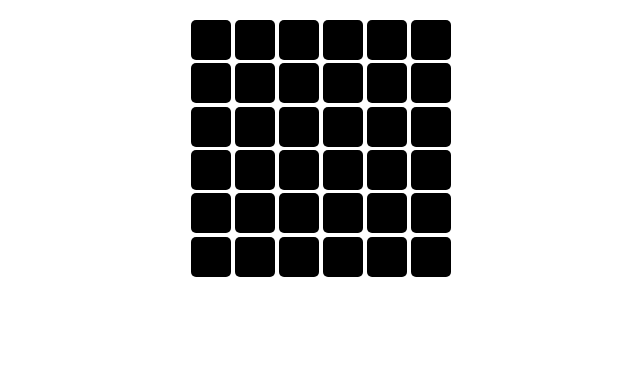
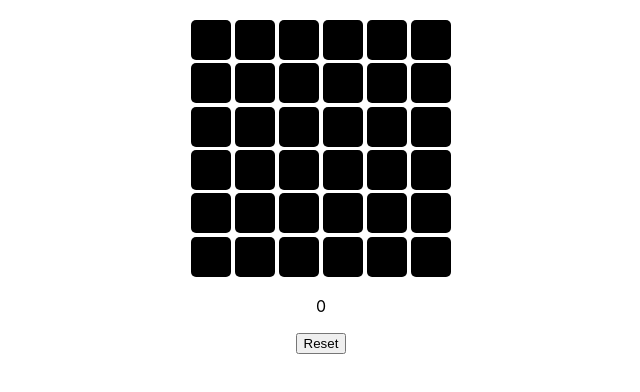
Before and after one commit to Hanskyi/lesson-54, a React (Create React App) app: page / in a window 1280 px wide. Shown: the top 392 px of the page, without its empty margins (319-959 px from the left). Built offline with nearby package versions, Linux system fonts and the light colour scheme.

Commit message:
create button reset and transfer to components

```diff
--- a/src/App.css
+++ b/src/App.css
@@ -1,4 +1,8 @@
 .App {
+text-align: center;
+}
+
+.container {
   text-align: center;
   display: flex;
   margin: 20px auto 0;
@@ -13,12 +17,24 @@
   width: 40px;
   height: 40px;
   border-radius: 5px;
+  display: flex;
 }
 
 .card-open {
   opacity: 0.5;
-  /*background-color: black;*/
   width: 40px;
   height: 40px;
   border-radius: 5px;
 }
+
+.span {
+  width: 10px;
+  height: 10px;
+  background-color: white;
+  margin: auto;
+  display: none;
+}
+
+.span-true {
+  display: block;
+}
--- a/src/App.tsx
+++ b/src/App.tsx
@@ -1,51 +1,58 @@
 import React, {useState} from 'react';
 import {nanoid} from "nanoid";
-import Card from "./components/Card/Card";
+import Cards from "./components/Card/Cards";
+import {IItemType} from "./types.d";
+import Counter from "./components/Counter/Counter";
+import Reset from "./components/Reset/Reset";
 import './App.css';
 
 function App() {
 
     const createItems = () => {
-        const items: { hasItem: boolean, clicked: boolean, id: string, class: string}[] = []
+        const items: IItemType[] = [];
         for (let i = 0; i < 36; i++) {
-            items.push({hasItem: false, clicked: false, id: nanoid(7), class: 'card'})
+            items.push({hasItem: false, clicked: false, id: nanoid(7), class: 'card', classSpan: 'span'});
         }
-
         const index = Math.floor(Math.random() * items.length);
         items[index].hasItem = true;
         return items;
-    }
+    };
 
     const [items, setItems] = useState(createItems());
-
-
-    console.log(items);
-
+    const [number, setNumber] = useState({number: 0});
 
     const onClickItem = (id: string) => {
         const index = items.findIndex(item => item.id === id);
         const itemsCopy = [...items];
         const itemCopy = {...items[index]};
+
+        if (items[index].hasItem){
+            itemCopy.classSpan = 'span span-true';
+        }
         itemCopy.clicked = true;
         itemCopy.class = 'card card-open';
         itemsCopy[index] = itemCopy;
         setItems(itemsCopy);
+        if (!items[index].clicked){
+            const numberCopy = {...number};
+            numberCopy.number = numberCopy.number + 1;
+            setNumber(numberCopy);
+        }
+    };
 
-
-        console.log(items[index])
-    }
+    const buttonReset = () => {
+        setItems(createItems)
+        setNumber({number: 0})
+    };
 
     return (
         <div className="App">
-            {items.map(item => (
-                <Card
-                    key={item.id}
-                    onClickItem={() => onClickItem(item.id)}
-                    class = {item.class}
-                />
-            ))
-            }
-
+            <Cards
+                items = {items}
+                onClickItem ={onClickItem}
+            />
+            <Counter number={number}/>
+            <Reset buttonReset={() => buttonReset()}/>
         </div>
     );
 }
--- a/src/components/Card/Card.tsx
+++ b/src/components/Card/Card.tsx
@@ -1,15 +1,17 @@
 import React from 'react';
+import './Cards'
 
 interface IProps {
     onClickItem?: React.MouseEventHandler<HTMLDivElement>
     class?: string
+    spanClass?: string
 }
 const Card:React.FC<IProps> = (props) => {
 
     return (
         <div className={props.class} onClick={props.onClickItem}>
+            <span className={props.spanClass}></span>
         </div>
-
     );
 };
 
--- /dev/null
+++ b/src/components/Card/Cards.tsx
@@ -0,0 +1,26 @@
+import React from 'react';
+import {IItemType} from "../../types.d";
+import Card from "./Card";
+
+interface IProps {
+    items:  IItemType[],
+    onClickItem:(id:string) => void,
+}
+
+const Cards: React.FC<IProps> = ({items, onClickItem}) => {
+    return (
+        <div className="container">
+            {items.map((item) => (
+                    <Card
+                        key={item.id}
+                        onClickItem={() => onClickItem(item.id)}
+                        class={item.class}
+                        spanClass={item.classSpan}
+                    />
+                )
+            )}
+        </div>
+    );
+};
+
+export default Cards;
--- /dev/null
+++ b/src/components/Counter/Counter.tsx
@@ -0,0 +1,12 @@
+import React from 'react';
+
+interface IProps {
+    number: {number: number}
+}
+const Counter: React.FC<IProps> = ({number}) => {
+    return (
+        <p> {number.number}</p>
+    );
+};
+
+export default Counter;
--- /dev/null
+++ b/src/components/Reset/Reset.tsx
@@ -0,0 +1,12 @@
+import React from 'react';
+
+interface IProps {
+    buttonReset: React.MouseEventHandler
+}
+const Reset: React.FC<IProps> = ({buttonReset}) => {
+    return (
+        <button onClick={buttonReset}>Reset</button>
+    );
+};
+
+export default Reset;
```
Also changed, not shown: src/types.d.tsx (added, +7 -0 lines).
